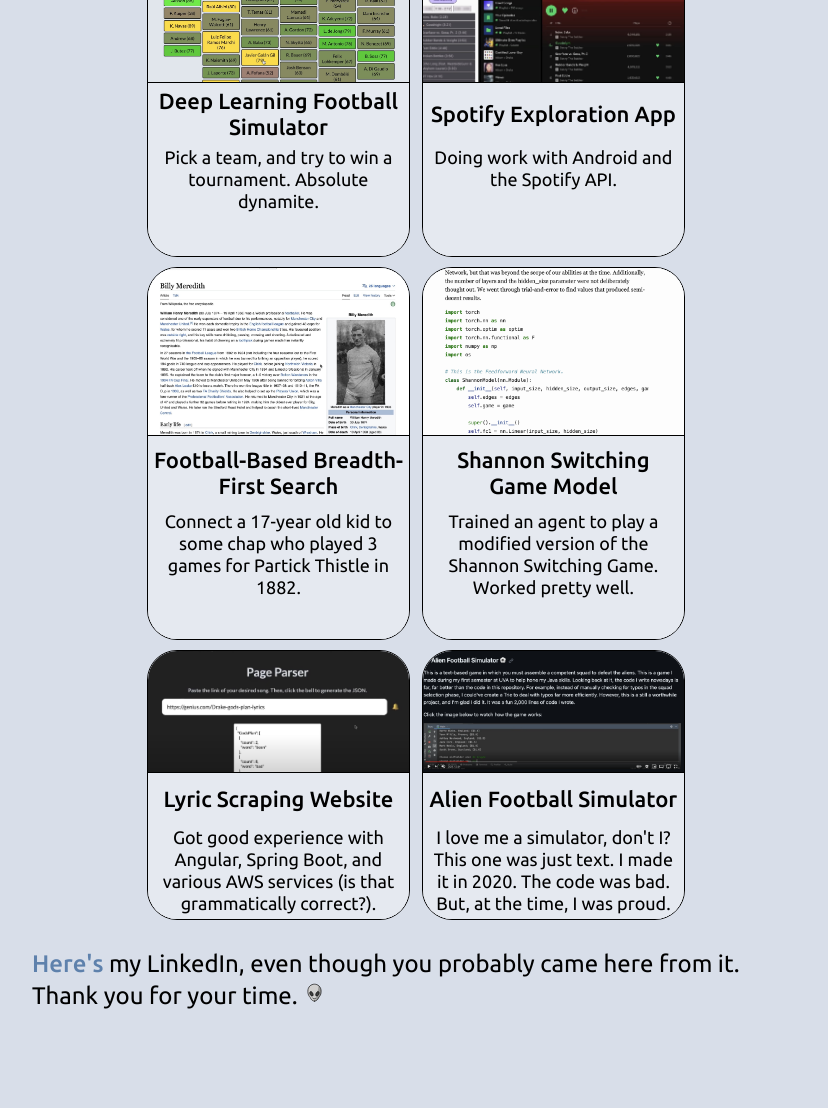
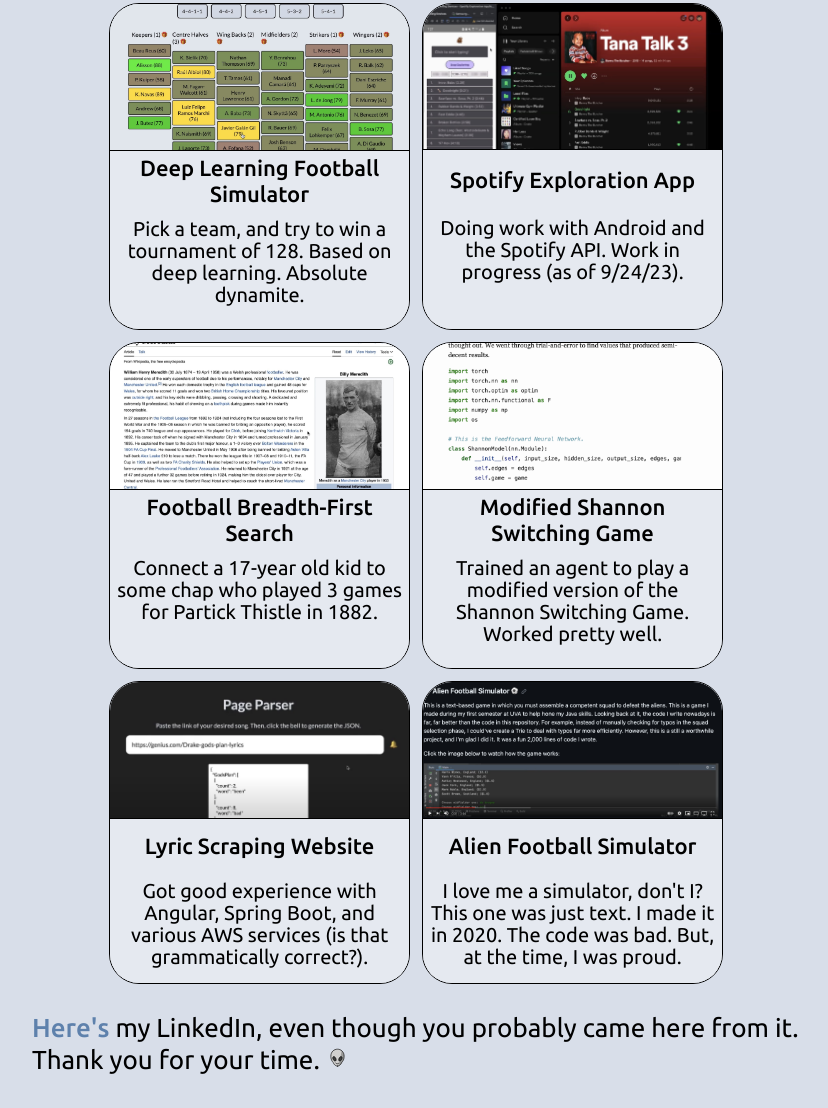
Before and after one commit to as9vd/as9vdSite, a plain HTML site: page as9vdSite.html in a window 1280 px wide. Shown: the part 972-2080 px from the top of the page, without its empty margins (224-1052 px from the left). Before the commit the page ends 2016 px from the top, so only its background shows below. Drawn offline with Linux system fonts and the light colour scheme.

Commit message:
Minor edits.

```diff
--- a/as9vdSite.css
+++ b/as9vdSite.css
@@ -46,7 +46,7 @@
 
 .paragraph,
 .list-item {
-    font-size: 2.4rem;
+    font-size: 2.6rem;
     line-height: 3.2rem;
 }
 
@@ -55,7 +55,7 @@
     flex-direction: column;
     align-items: center;
     gap: 1.2rem;
-    width: 70%;
+    width: 80%;
 }
 
 .project-row {
@@ -102,8 +102,10 @@
     align-items: center;
     height: 100%;
     border-radius: 3rem;
-    overflow: hidden;
+    overflow-y: scroll;
+    overflow-x: hidden;
     background-color: #E5E9F0;
+    max-height: 32.5rem;
     transition: transform 0.35s cubic-bezier(0.25, 1, 0.5, 1), box-shadow 0.35s cubic-bezier(0.25, 1, 0.5, 1);
     will-change: transform, box-shadow;
 }
@@ -111,6 +113,7 @@
 .project-img {
     width: 100%;
     height: 45%;
+    max-height: 45%;
     object-fit: cover;
     border: 0.15rem solid black;
     border-top: 0rem;
@@ -119,7 +122,7 @@
 .project-paragraph {
     width: 100%;
     height: 100%;
-    font-size: 1.8rem;
+    font-size: 2.0rem;
     line-height: 2.2rem;
     background-color: inherit;
     text-align: center;
@@ -127,13 +130,13 @@
 
 .project-paragraph-container {
     height: 35%;
+    max-height: 35%;
     display: flex;
     flex-direction: column;
     gap: 1rem;
     background-color: inherit;
     align-items: center;
-    padding-left: 0.6rem;
-    padding-right: 0.6rem;
+    padding: 0.6rem;
 }
 
 .project-header-container {
@@ -143,7 +146,7 @@
     flex-direction: column;
     align-items: center;
     justify-content: center;
-    overflow: hidden;
+    overflow: scroll;
 }
 
 .project-header {
--- a/as9vdSite.html
+++ b/as9vdSite.html
@@ -64,7 +64,8 @@
                             <h1 class="project-header">Deep Learning Football Simulator</h1>
                         </div>
                         <div class="project-paragraph-container">
-                            <p class="project-paragraph">Pick a team, and try to win a tournament. Absolute dynamite.
+                            <p class="project-paragraph">Pick a team, and try to win a tournament of 128. Based on deep
+                                learning. Absolute dynamite.
                             </p>
                         </div>
                     </div>
@@ -74,7 +75,8 @@
                             <h1 class="project-header">Spotify Exploration App</h1>
                         </div>
                         <div class="project-paragraph-container">
-                            <p class="project-paragraph">Doing work with Android and the Spotify API.</p>
+                            <p class="project-paragraph">Doing work with Android and the Spotify API. Work in progress
+                                (as of 9/24/23).</p>
                         </div>
                     </div>
                 </div>
@@ -82,7 +84,7 @@
                     <div class="project-card">
                         <img src="Media/BFS.jpeg" class="project-img">
                         <div class="project-header-container">
-                            <h1 class="project-header">Football-Based Breadth-First Search</h1>
+                            <h1 class="project-header">Football Breadth-First Search</h1>
                         </div>
                         <div class="project-paragraph-container">
                             <p class="project-paragraph">Connect a 17-year old kid to some chap who played 3 games for
@@ -92,7 +94,7 @@
                     <div class="project-card">
                         <img src="Media/SSG.jpeg" class="project-img">
                         <div class="project-header-container">
-                            <h1 class="project-header">Shannon Switching Game Model</h1>
+                            <h1 class="project-header">Modified Shannon Switching Game</h1>
                         </div>
                         <div class="project-paragraph-container">
                             <p class="project-paragraph">Trained an agent to play a modified version of the Shannon
```
